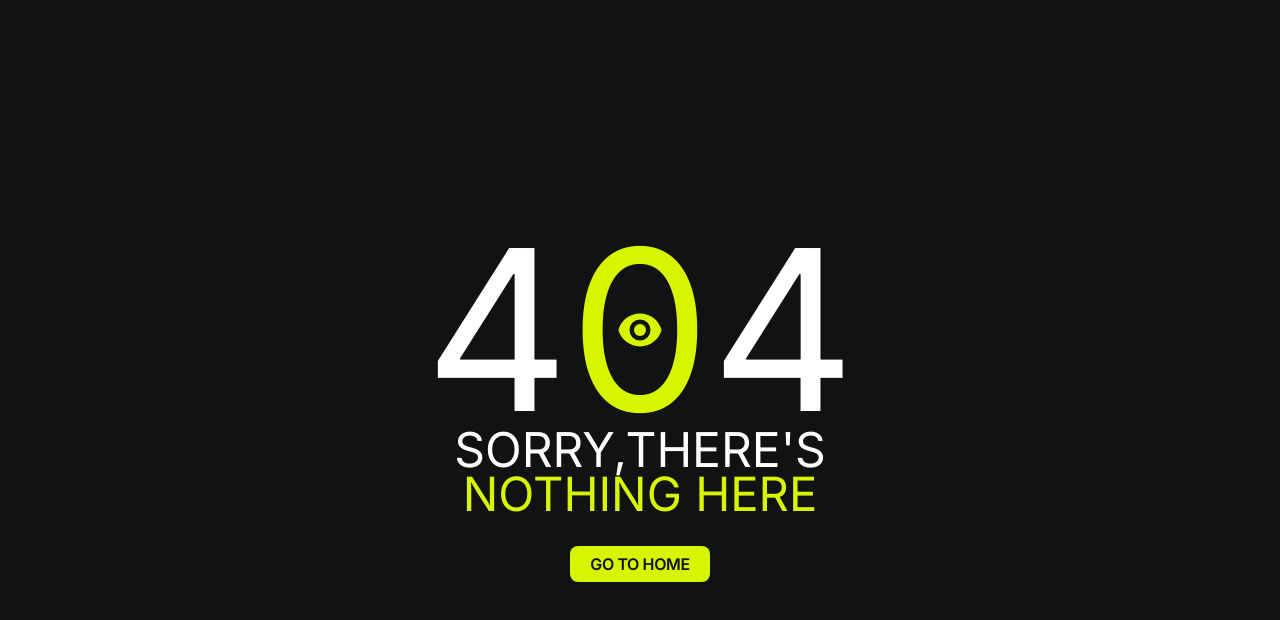
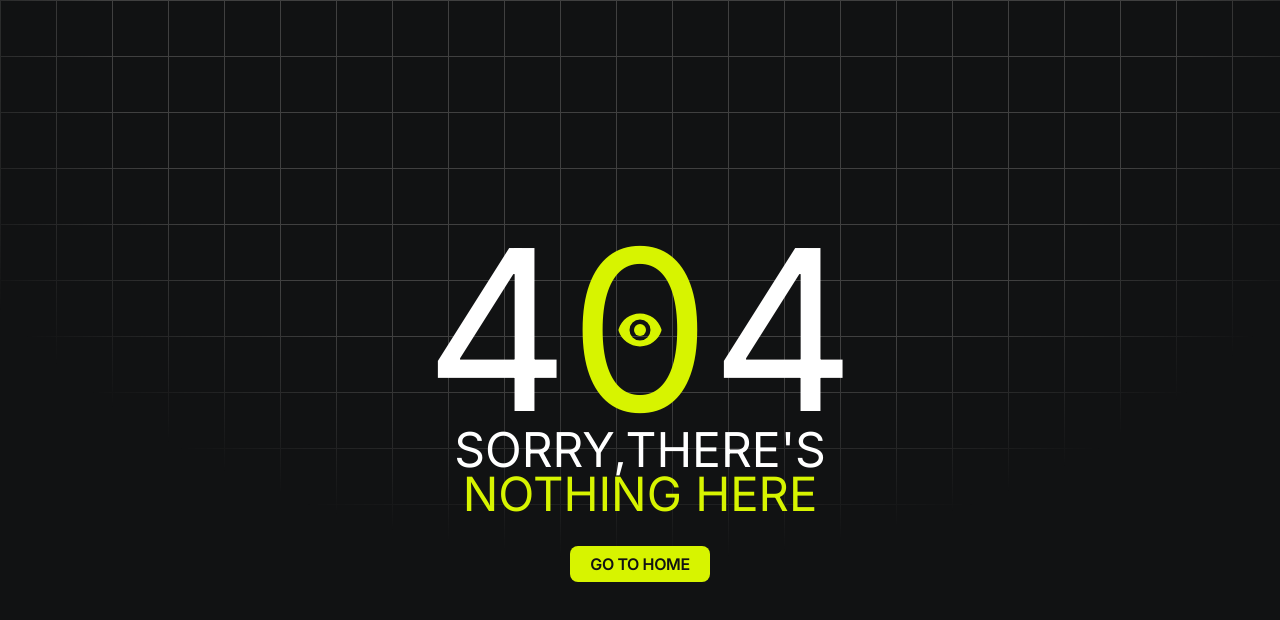
Before and after one commit to Ayusht777/FrontendStack, a React (Vite) app: page /404_NOT_FOUND in a window 1280 px wide. Shown: the top 620 px of the page. Built offline with nearby package versions, Linux system fonts and the light colour scheme.

Commit message:
refactor: Refactor NotFound404 component
- Refactored the NotFound404 component for improved readability and maintainability.

```diff
--- a/src/Pages/NotFound404.jsx
+++ b/src/Pages/NotFound404.jsx
@@ -1,10 +1,13 @@
 import { HiEye } from "react-icons/hi2";
 import Button from "@/Components/Shared/Button";
 import { Link } from "react-router-dom";
+import GridBackgroundV2 from "@/Components/Shared/GridBackgroundV2";
+
 const NotFound404 = () => {
   return (
-    <div
-      className=" flex h-dvh items-center justify-center bg-Bg "
+  <GridBackgroundV2 TwClass="[mask-image:radial-gradient(ellipse_60%_70%_at_50%_0%,#000_70%,transparent_100%)] zmd:[mask-image:radial-gradient(ellipse_60%_70%_at_50%_0%,#000_70%,transparent_100%)]">
+     <div
+      className=" flex h-dvh items-center justify-center relative z-20"
       aria-label="Page Not Found "
     >
       <div className=" flex  w-4/5 flex-col items-center justify-center">
@@ -29,6 +32,7 @@ const NotFound404 = () => {
         </div>
       </div>
     </div>
+  </GridBackgroundV2>
   );
 };
 
```
